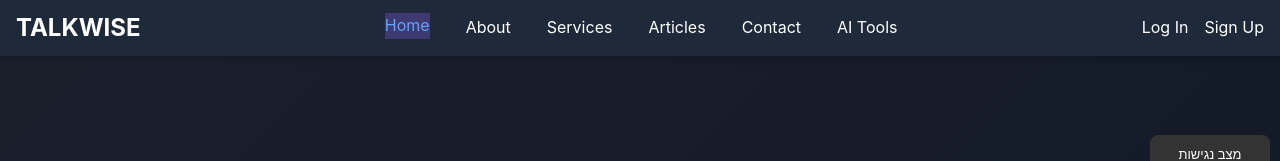
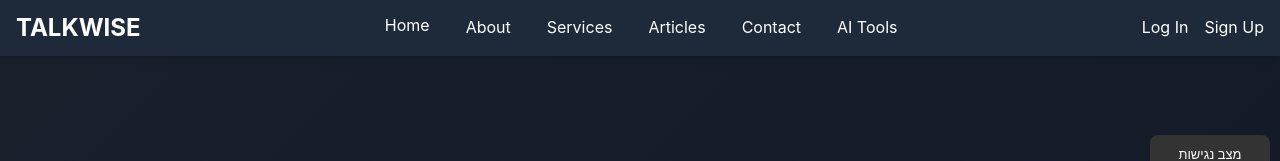
Before and after one commit to yoniyoni920/WebProjectTeam5React, a React (Vite) app in the folder client_smart_tutor/: page / in a window 1280 px wide. In both pictures the pointer is over the button "Home". Shown: the top 161 px of the page. Built offline with nearby package versions, Linux system fonts and the light colour scheme; no server answers; a small style sheet from the web is missing.

Commit message:
no background for header bottoms

```diff
--- a/client_smart_tutor/src/index.css
+++ b/client_smart_tutor/src/index.css
@@ -226,7 +226,6 @@
   background-color: white !important;
   color: black !important;
 }
-/* ביטול מוחלט של רקע/גבול/ריפוד/הצללה לכפתורים פשוטים */
 header button {
   all: unset;
   cursor: pointer;
@@ -234,6 +233,12 @@ header button {
   font: inherit;
 }
 
-header button:hover {
-  color: #60a5fa; /* Tailwind's blue-400 */
+header button:hover,
+header button:focus,
+header button:active {
+  color: white;
+  background: none;
+  outline: none;
+  box-shadow: none;
+  border: none;
 }
```
